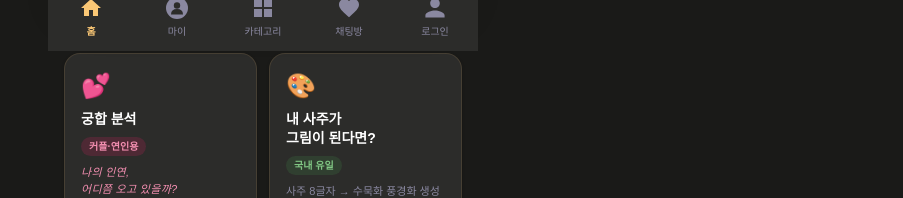
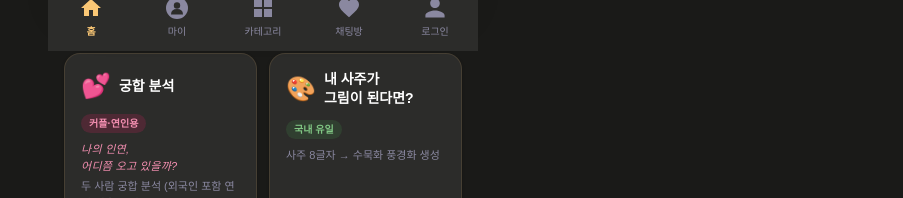
Before and after one commit to lysh0112-cpu/myjae, a Next.js app: page / in a window 1280 px wide. Shown: the part 749-947 px from the top of the page, without its empty margins (377-1280 px from the left). Built offline with nearby package versions, Linux system fonts and the light colour scheme; no server answers; the database is empty.

Commit message:
Update ServiceCards.tsx

```diff
--- a/app/components/home/ServiceCards.tsx
+++ b/app/components/home/ServiceCards.tsx
@@ -98,8 +98,10 @@ export default function ServiceCards() {
                   cursor: 'pointer',
                 }}
               >
-                <div className="text-2xl mb-2">{s.icon}</div>
-                <div className="text-sm font-bold text-white mb-1" style={{ whiteSpace: 'pre-line', lineHeight: 1.35 }}>{s.name}</div>
+                <div className="flex items-center gap-2 mb-2">
+                  <span className="text-2xl" style={{ flexShrink: 0 }}>{s.icon}</span>
+                  <div className="text-sm font-bold text-white" style={{ whiteSpace: 'pre-line', lineHeight: 1.35 }}>{s.name}</div>
+                </div>
                 <div
                   className="inline-block px-2 py-0.5 rounded-full font-semibold mb-2"
                   style={{ fontSize: '10px', ...s.targetStyle }}
```
